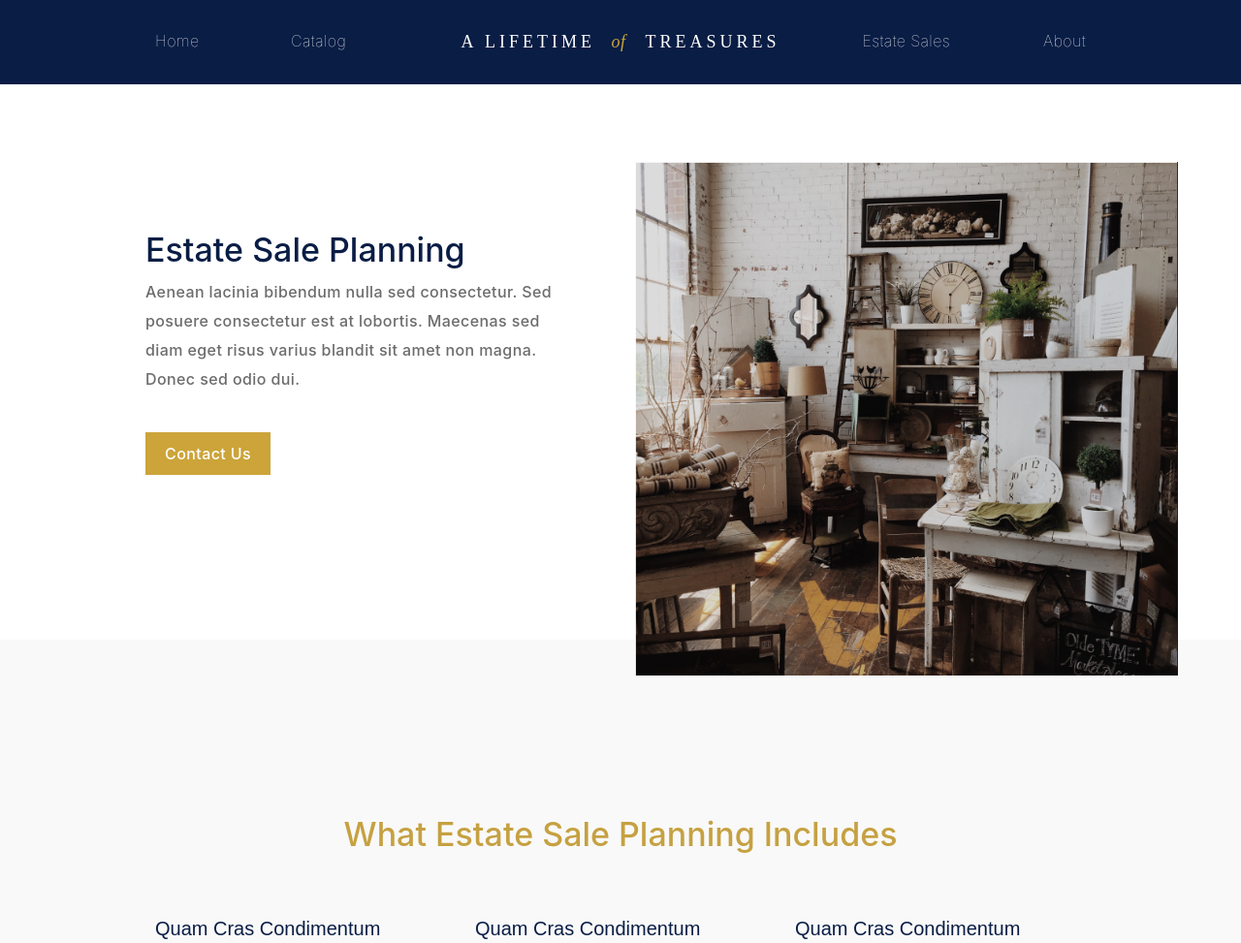
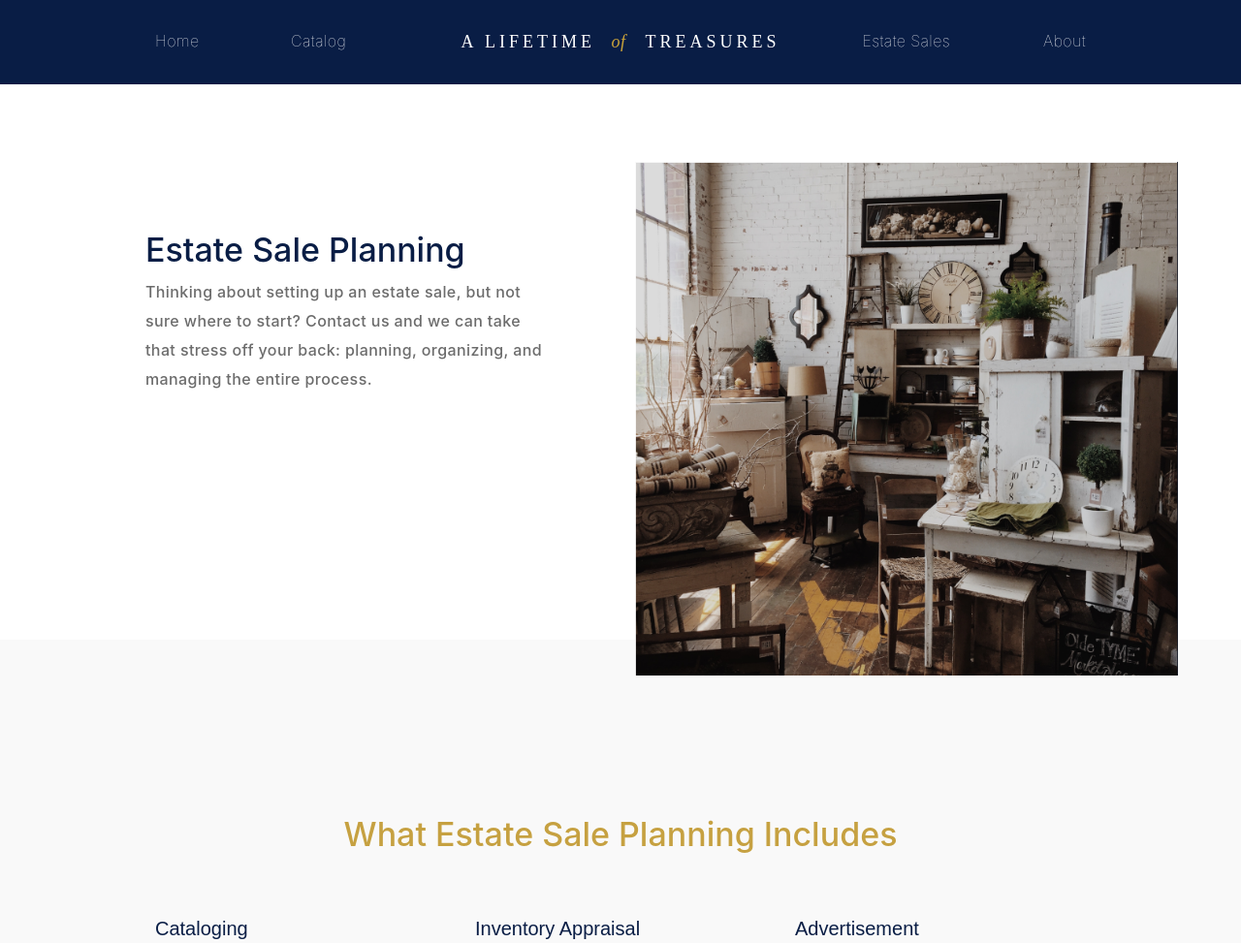
Before and after one commit to TJBANEY/lifetime-of-treasures, a Django app: template lifetimeoftreasures/templates/temp/estate-sales.html in a window 1280 px wide. Shown: the top 973 px of the page at 97% size. Run offline with Django 3.2, Linux system fonts and the light colour scheme; the template is opened without the code that fills it, so the values that code supplies are empty; parts of the project's set-up code (start-up, migrations or seed data) failed here and were passed over; some libraries are stand-ins or nearby versions.

Commit message:
Replace lorem ipsum with real copy to about/estate-sale pages

```diff
--- a/lifetimeoftreasures/templates/temp/estate-sales.html
+++ b/lifetimeoftreasures/templates/temp/estate-sales.html
@@ -6,12 +6,11 @@
             <div class="col-6 content">
                 <h3>Estate Sale Planning</h3>
                 <p>
-                    Aenean lacinia bibendum nulla sed consectetur.
-                    Sed posuere consectetur est at lobortis. Maecenas
-                    sed diam eget risus varius blandit sit amet non
-                    magna. Donec sed odio dui.
+                    Thinking about setting up an estate sale, but not sure where to start? Contact
+                    us and we can take that stress off your back: planning, organizing,
+                    and managing the entire process.
                 </p>
-                <a href="/contact">
+                <a href="/contact" disabled style="opacity: 0;">
                     <button class="gold">Contact Us</button>
                 </a>
             </div>
@@ -28,52 +27,62 @@
         <div id="services">
             <div class="row">
                 <div class="service col-4">
-                    <p class="title">Quam Cras Condimentum</p>
+                    <p class="title">Cataloging</p>
                     <p class="description">
-                        Aenean lacinia bibendum nulla sed consectetur. Sed posuere consectetur est
-                        at lobortis. Maecenas sed diam eget risus varius blandit sit amet non
-                        magna. Donec sed odio dui.</p>
+                        Going through your home and cataloging the things that you wish to get rid
+                        of at an estate sale, can be tolling, tedious, and consume much of your
+                        time. We will catalog all your assets that you wish to part with so you can
+                        sit back and relax.
+                    </p>
                 </div>
                 <div class="service col-4">
-                    <p class="title">Quam Cras Condimentum</p>
+                    <p class="title">Inventory Appraisal</p>
                     <p class="description">
-                        Aenean lacinia bibendum nulla sed consectetur. Sed posuere consectetur est
-                        at lobortis. Maecenas sed diam eget risus varius blandit sit amet non
-                        magna. Donec sed odio dui.</p>
+                        At <i>A Lifetime of Treasures</i>, we believe we have seen it all: jewelery,
+                        furniture, art, clothing, and much more. If you're not sure what the value
+                        of one of your items is, let us assist you. It could be more valuable than
+                        you think!
+                    </p>
                 </div>
                 <div class="service col-4">
-                    <p class="title">Quam Cras Condimentum</p>
+                    <p class="title">Advertisement</p>
                     <p class="description">
-                        Aenean lacinia bibendum nulla sed consectetur. Sed posuere consectetur est
-                        at lobortis. Maecenas sed diam eget risus varius blandit sit amet non
-                        magna. Donec sed odio dui.</p>
+                        While setting up your estate sale, we will also advertise the event for you.
+                        We use multiple avenues of advertisement such as social media, newspapers,
+                        and many other online web sites to maximize the exposure you deserve. We
+                        are flexible as well and could use any other platform for advertisement you
+                        would like.
+                    </p>
                 </div>
                 <div class="service col-4">
-                    <p class="title">Quam Cras Condimentum</p>
+                    <p class="title">Transactions</p>
                     <p class="description">
-                        Aenean lacinia bibendum nulla sed consectetur. Sed posuere consectetur est
-                        at lobortis. Maecenas sed diam eget risus varius blandit sit amet non
-                        magna. Donec sed odio dui.</p>
+                        Sold! One of your pieces has been purchased, and you need to be paid of course.
+                        We will setup a <b><i>point of sale</i></b> area to maximize your earnings.
+                        This includes card readers for secure payment processing from debit and
+                        credit cards to your bank. We also have a very keen eye for paper cash,
+                        even collecting different kinds as a hobby, so you can rest assured knowing
+                        counterfeits will be spotted.
+                    </p>
                 </div>
                 <div class="service col-4">
-                    <p class="title">Quam Cras Condimentum</p>
+                    <p class="title">Visitor Assistance</p>
                     <p class="description">
-                        Aenean lacinia bibendum nulla sed consectetur. Sed posuere consectetur est
-                        at lobortis. Maecenas sed diam eget risus varius blandit sit amet non
-                        magna. Donec sed odio dui.</p>
+                        Warm personalities, strong soft skills and customer service are core values
+                        we have here at <i>A Lifetime of Treasures</i>. During the day of your estate
+                        sale, we will make our way around the home, helping potential buyers with
+                        any questions they have, while making them feel comfortable to browse your
+                        inventory.
+                    </p>
                 </div>
                 <div class="service col-4">
-                    <p class="title">Quam Cras Condimentum</p>
+                    <p class="title">Unsold Inventory</p>
                     <p class="description">
-                        Aenean lacinia bibendum nulla sed consectetur. Sed posuere consectetur est
-                        at lobortis. Maecenas sed diam eget risus varius blandit sit amet non
-                        magna. Donec sed odio dui.</p>
+                        If you have any unsold property after the duration of your estate sale, we
+                        can help you sell it through other third party services and applications.
+                    </p>
                 </div>
             </div>
-        </div>
-
-        <div class="text-center">
-            <button class="gold">Contact Us</button>
         </div>
     </div>
 
@@ -84,13 +93,12 @@
                 <h3>Have a Smaller Project?</h3>
                 <p class="p-title">OTHER SERVICES WE OFFER</p>
                 <p class="p-text">
-                    Praesent commodo cursus magna
-                    Vel scelerisque nisl consectetur et
-                    Nullam quis risus eget urna
-                    Mollis ornare vel eu leo
-                    Curabitur blandit tempus porttitor
+                    We've all been there, our garage continues to collect things we'd like to save:
+                    car parts, old sports equipment, hand me down clothes and one day it can hold
+                    no more. In addition to estate sales, we also offer services to help you with
+                    smaller projects such as yard sales and garage sales.
                 </p>
-                <a href="/contact">
+                <a href="/contact" disabled style="opacity: 0;">
                     <button class="gold">Contact Us</button>
                 </a>
             </div>
```
Also changed, not shown: lifetimeoftreasures/templates/temp/about-us.html (+20 -15 lines).
